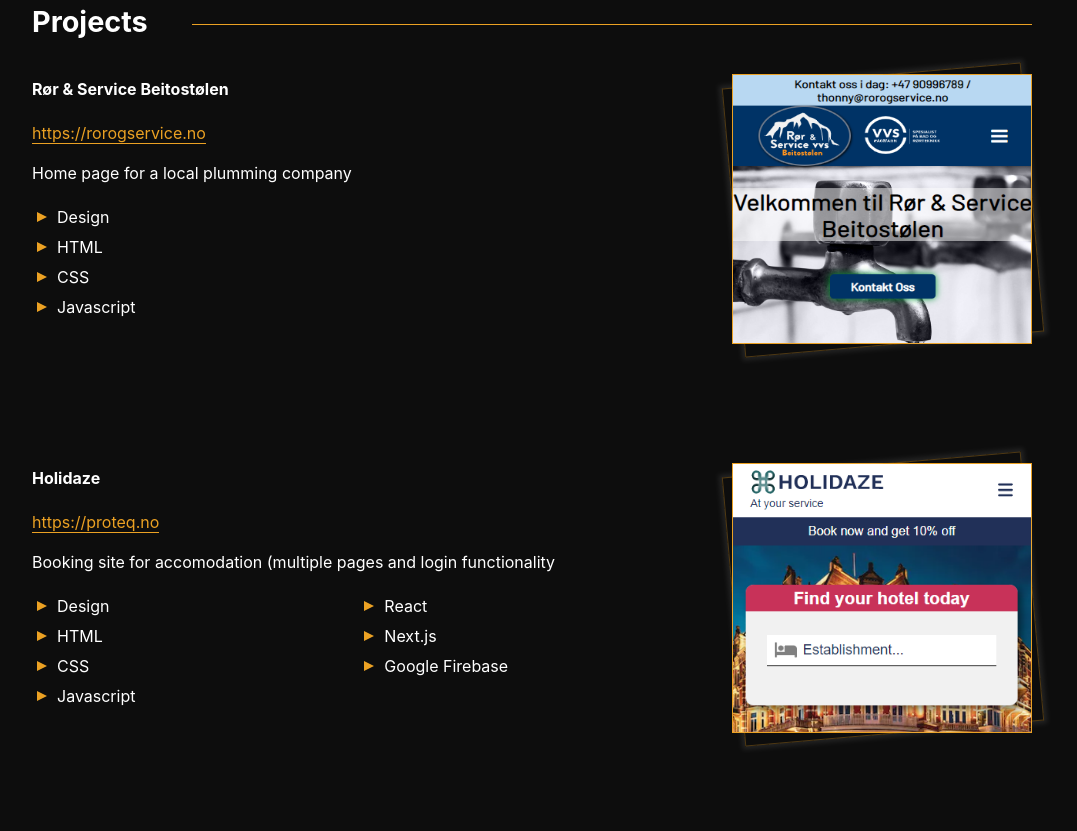
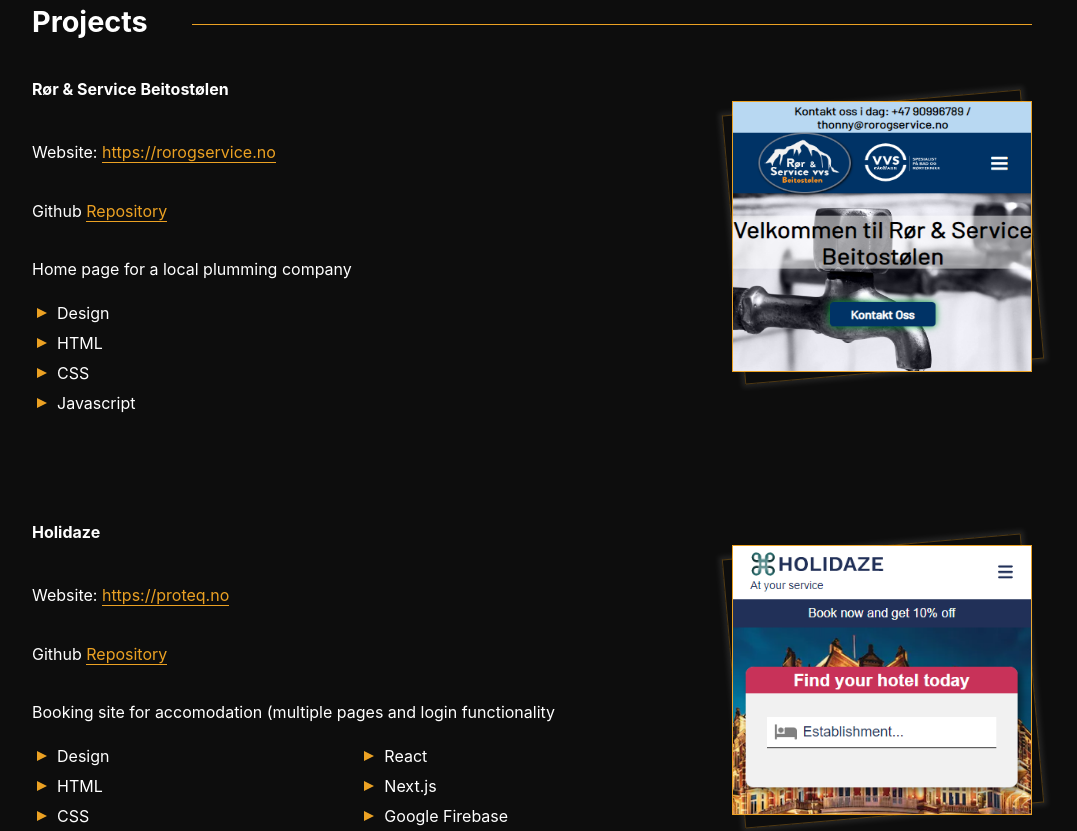
Before and after one commit to thorerik88/portfolio, a Next.js app: page / in a window 1280 px wide. Shown: the part 1320-2151 px from the top of the page, without its empty margins (108-1185 px from the left). Built offline with nearby package versions, Linux system fonts and the light colour scheme.

Commit message:
added git accounts to posts

```diff
--- a/components/main/Posts.js
+++ b/components/main/Posts.js
@@ -15,7 +15,12 @@
               <h4>{data.heading}</h4>
               {data.url ? <div className={styles.url}>
                 <Link href={data.url}>
-                  <a>{data.url}</a>
+                  <p>Website: <a>{data.url}</a></p>
+                </Link>
+              </div> : ''}
+              {data.git ? <div className={styles.url}>
+                <Link href={data.git}>
+                  <p>Github  <a>Repository</a></p>
                 </Link>
               </div> : ''}
               <p>{data.text1}</p>
--- a/components/main/Posts.module.scss
+++ b/components/main/Posts.module.scss
@@ -43,8 +43,12 @@
   }
 
   .url {
-    display: inline-block;
+    display: flex;
     color: $color-primary;
-    border-bottom: 1px solid $color-primary;
+
+    p a {
+      color: $color-primary;
+      border-bottom: 1px solid $color-primary;
+    }
   }
 }
--- a/pages/index.js
+++ b/pages/index.js
@@ -31,6 +31,7 @@
           // logo={'/rorogservice.svg'}
           text1={'Home page for a local plumming company'}
           url={'https://rorogservice.no'}
+          git={'https://github.com/thorerik88/rorogservice'}
           listItems={['Design', 'HTML', 'CSS', 'Javascript']}
           imageLink={'/rorservice.png'}
           altText={'A screenshot of the webpage'}
@@ -41,6 +42,7 @@
           // logo={'/holidaze.svg'}
           text1={'Booking site for accomodation (multiple pages and login functionality'}
           url={'https://proteq.no'}
+          git={'https://github.com/Noroff-FEU-Assignments/project-exam-2-thorerik88'}
           listItems={['Design', 'HTML', 'CSS', 'Javascript', 'React', 'Next.js', 'Google Firebase']}
           imageLink={'/holidaze.png'}
           altText={'A screenshot of the webpage'}
@@ -50,6 +52,7 @@
           heading={'Nordic Footwear'}
           text1={'An E-commerce website project (studies)'}
           listItems={['Vanilla JS', 'SASS', 'Bootstrap']}
+          git={'https://github.com/thorerik88/nordic-footwear'}
           imageLink={'/footwear.png'}
           altText={'A screenshot of the webpage'}
         />
@@ -58,6 +61,7 @@
           heading={'Javascript Project'}
           text1={'A Javascript project to handle GET requests, localstorage and filtering search results'}
           listItems={['HTML', 'LocalStorage', 'Search Functionality']}
+          git={'https://github.com/Noroff-FEU-Assignments/js-frameworks-course-assignment-thorerik88'}
           imageLink={'/javascript.png'}
           altText={'A screenshot of the webpage'}
         />
```
